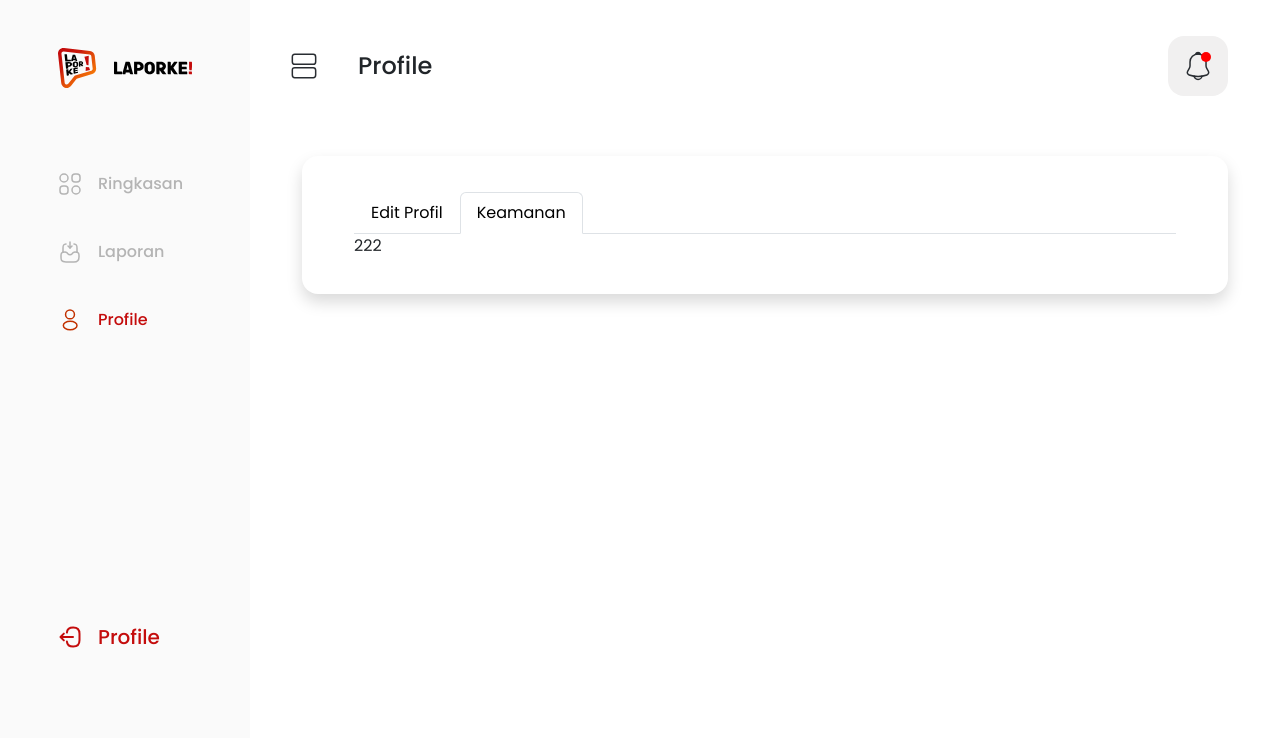
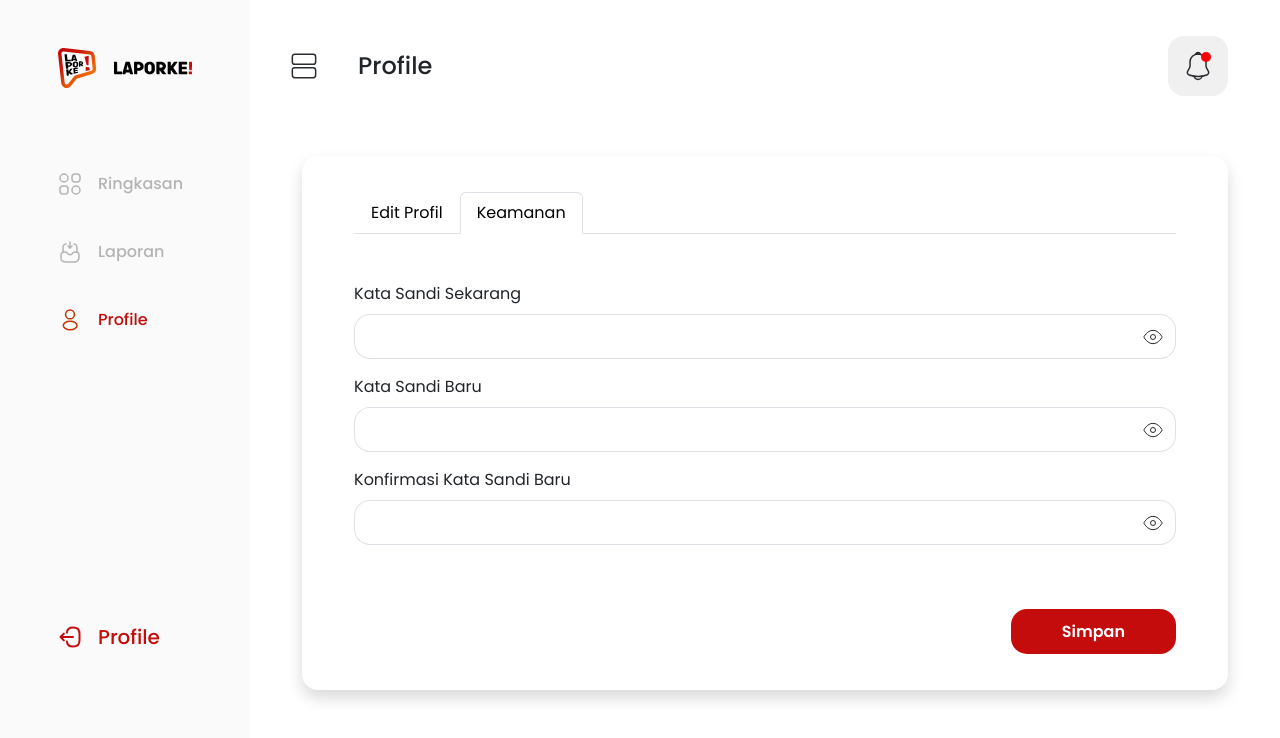
Before and after one commit to muhammad-ramdani/laporke, a React (Vite) app: page /admin/profil in a window 1280 px wide. Both pictures are taken after a click on the button "Keamanan". Shown: the top 738 px of the page. Built offline with nearby package versions, Linux system fonts and the light colour scheme; the HTML template or start-up script is replaced by a standard one.

Commit message:
perbaruan profil

```diff
--- a/src/images.jsx
+++ b/src/images.jsx
@@ -26,6 +26,8 @@ import LogoRingkasan from "./assets/LogoRingkasan.svg"
 import LogoSearch from "./assets/LogoSearch.svg"
 import LogoSearchButton from "./assets/LogoSearchButton.svg"
 import LogoTextLaporke from "./assets/LogoTextLaporke.svg"
+import EyeSlash from "./assets/EyeSlash.svg"
+import Eye from "./assets/Eye.svg"
 
 const Images = {
     BGCTABanner,
@@ -56,6 +58,8 @@ const Images = {
     LogoSearch,
     LogoSearchButton,
     LogoTextLaporke,
+    EyeSlash,
+    Eye,
 }
 
 export default Images
--- a/src/pages/Login/Login.jsx
+++ b/src/pages/Login/Login.jsx
@@ -78,39 +78,8 @@ function Login() {
                                         className="btn rounded-end-4 border border-start-0"
                                         type="button"
                                     >
-                                        {showPassword ? (
-                                            <svg
-                                                xmlns="http://www.w3.org/2000/svg"
-                                                width="20"
-                                                height="20"
-                                                viewBox="0 0 24 24"
-                                                fill="none"
-                                                stroke="#000000"
-                                                strokeWidth="2"
-                                                strokeLinecap="round"
-                                                strokeLinejoin="round"
-                                                className="feather feather-eye-off"
-                                            >
-                                                <path d="M17.94 17.94A10.07 10.07 0 0 1 12 20c-7 0-11-8-11-8a18.45 18.45 0 0 1 5.06-5.94M9.9 4.24A9.12 9.12 0 0 1 12 4c7 0 11 8 11 8a18.5 18.5 0 0 1-2.16 3.19m-6.72-1.07a3 3 0 1 1-4.24-4.24"></path>
-                                                <line x1="1" y1="1" x2="23" y2="23"></line>
-                                            </svg>
-                                        ) : (
-                                            <svg
-                                                xmlns="http://www.w3.org/2000/svg"
-                                                width="20"
-                                                height="20"
-                                                viewBox="0 0 24 24"
-                                                fill="none"
-                                                stroke="#000000"
-                                                strokeWidth="2"
-                                                strokeLinecap="round"
-                                                strokeLinejoin="round"
-                                                className="feather feather-eye"
-                                            >
-                                                <path d="M1 12s4-8 11-8 11 8 11 8-4 8-11 8-11-8-11-8z"></path>
-                                                <circle cx="12" cy="12" r="3"></circle>
-                                            </svg>
-                                        )}
+                                        <img src={showPassword ? (Images.EyeSlash) : (Images.Eye)} />
+
                                     </button>
                                 </div>
                             </div>
--- a/src/pages/admin/Profil/Profil.jsx
+++ b/src/pages/admin/Profil/Profil.jsx
@@ -1,4 +1,15 @@
+import Images from "../../../images"
+import { useState } from "react"
+
 function Profil() {
+    const [showCurrentPassword, setShowCurrentPassword] = useState(false);
+    const [showNewPassword, setShowNewPassword] = useState(false);
+    const [showConfirmPassword, setShowConfirmPassword] = useState(false);
+
+    const [currentPassword, setCurrentPassword] = useState("");
+    const [newPassword, setNewPassword] = useState("");
+    const [confirmNewPassword, setConfirmNewPassword] = useState("");
+
     return (
         <>
             <div className="card rounded-4 shadow mt-4 mb-5 border-0">
@@ -11,9 +22,95 @@ function Profil() {
                             <button className="nav-link text-black" data-bs-toggle="tab" data-bs-target="#keamanan">Keamanan</button>
                         </li>
                     </ul>
-                    <div className="tab-content">
-                        <div className="tab-pane show active" id="edit-profil">111</div>
-                        <div className="tab-pane" id="keamanan">222</div>
+                    <div className="tab-content mt-5">
+                        <div className="tab-pane show active" id="edit-profil">
+                            <div>
+                                <label htmlFor="imputJudulLaporan" style={{ marginBottom: "8px" }}>Email</label>
+                                <input type="Email" className="form-control" id="imputJudulLaporan" placeholder="Email" style={{ padding: "9.5px 12px", marginBottom: "16px" }} />
+                            </div>
+                            <div>
+                                <label htmlFor="imputJudulLaporan" style={{ marginBottom: "8px" }}>Username</label>
+                                <input type="text" className="form-control" id="imputJudulLaporan" placeholder="Username" style={{ padding: "9.5px 12px", marginBottom: "16px" }} />
+                            </div>
+                            <div className="d-flex mt-5 justify-content-end">
+                                <button type="button" className="btn text-white fw-semibold rounded-4" style={{ backgroundColor: "#C40C0C", padding: "9.5px 50px" }}>Simpan</button>
+                            </div>
+                        </div>
+                        <div className="tab-pane" id="keamanan">
+                            <div>
+                                {/* Kata Sandi Sekarang */}
+                                <div>
+                                    <label style={{ marginBottom: "8px" }}>Kata Sandi Sekarang</label>
+                                    <div className="input-group">
+                                        <input
+                                            type={showCurrentPassword ? "text" : "password"}
+                                            className="form-control rounded-start-4 border-end-0"
+                                            style={{ padding: "9.5px 12px", marginBottom: "16px" }}
+                                            required
+                                            value={currentPassword}
+                                            onChange={(e) => setCurrentPassword(e.target.value)}
+                                        />
+                                        <button
+                                            onClick={() => setShowCurrentPassword(!showCurrentPassword)}
+                                            className="btn rounded-end-4 border border-start-0"
+                                            type="button"
+                                            style={{ maxHeight: "45px" }}
+                                        >
+                                            <img src={showCurrentPassword ? Images.EyeSlash : Images.Eye} alt="Toggle visibility" />
+                                        </button>
+                                    </div>
+                                </div>
+
+                                {/* Kata Sandi Baru */}
+                                <div>
+                                    <label style={{ marginBottom: "8px" }}>Kata Sandi Baru</label>
+                                    <div className="input-group">
+                                        <input
+                                            type={showNewPassword ? "text" : "password"}
+                                            className="form-control rounded-start-4 border-end-0"
+                                            style={{ padding: "9.5px 12px", marginBottom: "16px" }}
+                                            required
+                                            value={newPassword}
+                                            onChange={(e) => setNewPassword(e.target.value)}
+                                        />
+                                        <button
+                                            onClick={() => setShowNewPassword(!showNewPassword)}
+                                            className="btn rounded-end-4 border border-start-0"
+                                            type="button"
+                                            style={{ maxHeight: "45px" }}
+                                        >
+                                            <img src={showNewPassword ? Images.EyeSlash : Images.Eye} alt="Toggle visibility" />
+                                        </button>
+                                    </div>
+                                </div>
+
+                                {/* Konfirmasi Kata Sandi Baru */}
+                                <div>
+                                    <label style={{ marginBottom: "8px" }}>Konfirmasi Kata Sandi Baru</label>
+                                    <div className="input-group">
+                                        <input
+                                            type={showConfirmPassword ? "text" : "password"}
+                                            className="form-control rounded-start-4 border-end-0"
+                                            style={{ padding: "9.5px 12px", marginBottom: "16px" }}
+                                            required
+                                            value={confirmNewPassword}
+                                            onChange={(e) => setConfirmNewPassword(e.target.value)}
+                                        />
+                                        <button
+                                            onClick={() => setShowConfirmPassword(!showConfirmPassword)}
+                                            className="btn rounded-end-4 border border-start-0"
+                                            type="button"
+                                            style={{ maxHeight: "45px" }}
+                                        >
+                                            <img src={showConfirmPassword ? Images.EyeSlash : Images.Eye} alt="Toggle visibility" />
+                                        </button>
+                                    </div>
+                                </div>
+                            </div>
+                            <div className="d-flex mt-5 justify-content-end">
+                                <button type="button" className="btn text-white fw-semibold rounded-4" style={{ backgroundColor: "#C40C0C", padding: "9.5px 50px" }}>Simpan</button>
+                            </div>
+                        </div>
                     </div>
                 </div>
             </div>
```
Also changed, not shown: src/assets/Eye.svg (added), src/assets/EyeSlash.svg (added).
